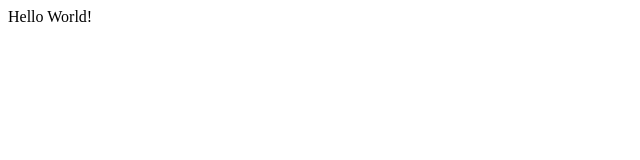
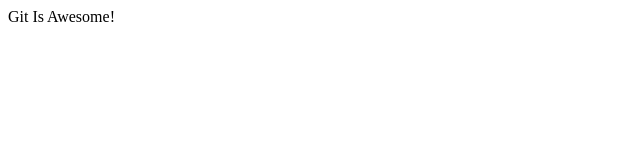
Before and after one commit to alizarazot/MyPage, a plain HTML site: page index.html in a window 1280 px wide. Shown: the full height of the page, 0-640 px from the left. Drawn offline with Linux system fonts and the light colour scheme.

Commit message:
Change message

```diff
--- a/index.html
+++ b/index.html
@@ -7,6 +7,6 @@
     <title>My Awesome Page</title>
 </head>
 <body>
-    Hello World!
+    Git Is Awesome!
 </body>
 </html>
```
